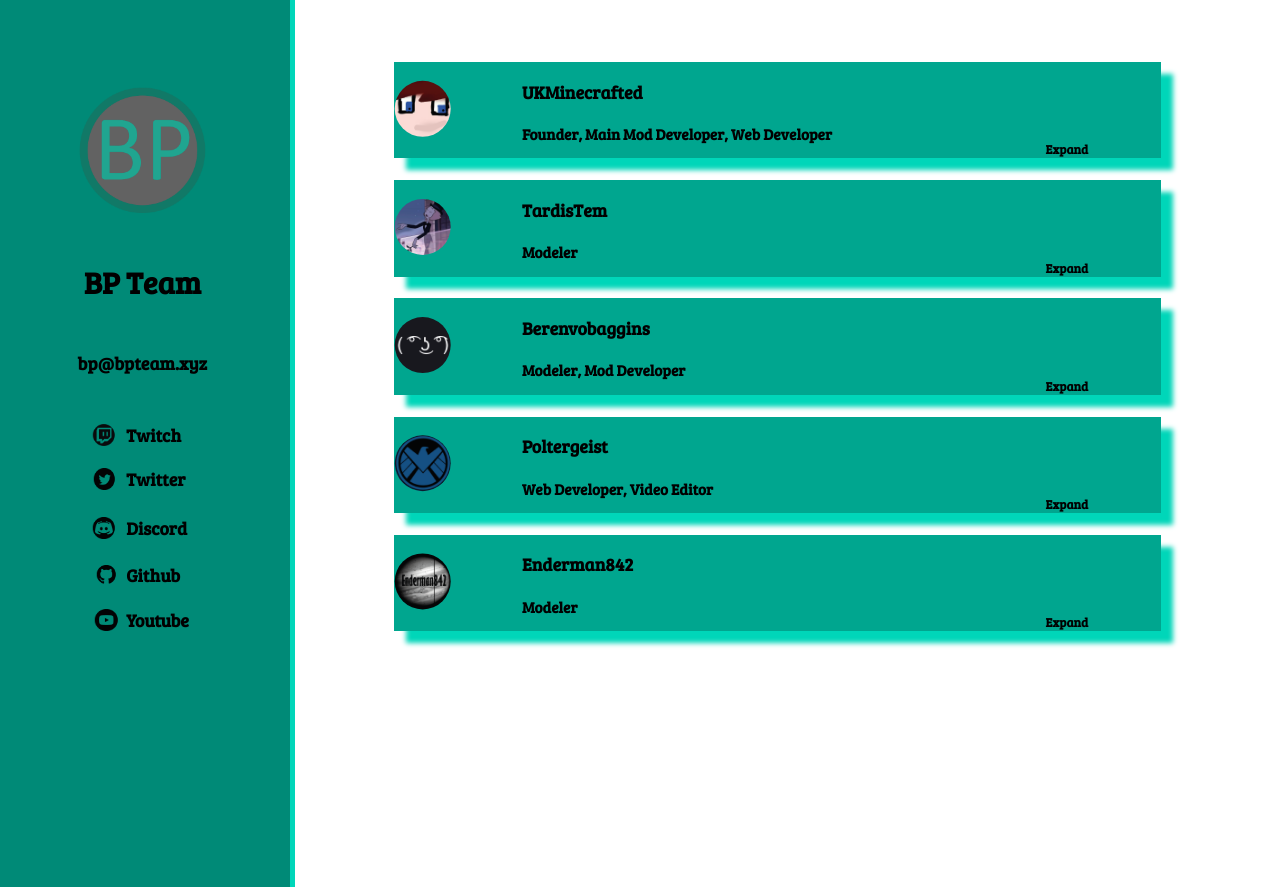
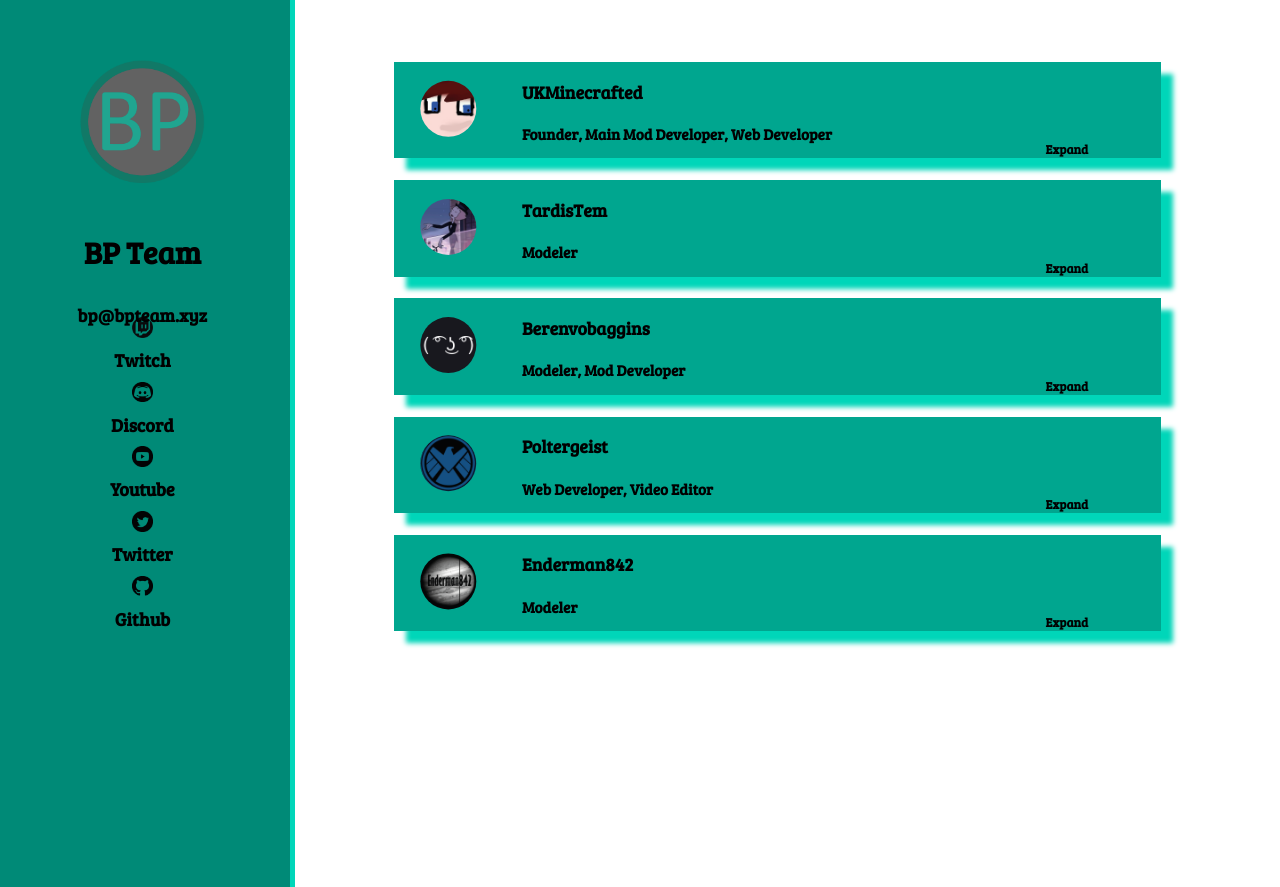
Before and after one commit to secret-projects-uk/secret, a PHP site: page /about.html in a window 1280 px wide. Run offline with PHP 8.4, Linux system fonts and the light colour scheme.

Commit message:
Finished about page

```diff
--- a/about.html
+++ b/about.html
@@ -21,7 +21,6 @@ function expandUk() {
             setTimeout( () => {document.getElementById("UkSocial").style.display= "none";}, 335 );
          } }
 
-
 function expandTem() {
 
 	    if (document.getElementById("Tem").style.marginTop < "5%" )
@@ -38,15 +37,31 @@ function expandTem() {
 
 function expandBeren() {
 
-	    if (document.getElementById("Beren").style.marginTop === "0%" )
-    { document.getElementById("Beren").style.marginTop = "20%"; }
-    else { document.getElementById("Beren").style.marginTop = "0%";} }
+	    if (document.getElementById("Beren").style.marginTop < "5%" )
+
+        {   document.getElementById("Beren").style.marginTop = "5%";
+            document.getElementById("BerenSocial").className = "SocialFadeIn";
+            document.getElementById("BerenSocial").style.display= "inline-block"; }
+
+
+    else {  document.getElementById("BerenSocial").className = "SocialFadeOut";
+            setTimeout(() => {document.getElementById("Beren").style.marginTop = "0%";}, 335 );
+            setTimeout( () => {document.getElementById("BerenSocial").style.display= "none";}, 335 );
+         } }
 
 function expandPolt() {
 
-    if (document.getElementById("Polt").style.marginTop === "0%" )
-    { document.getElementById("Polt").style.marginTop = "20%"; }
-    else { document.getElementById("Polt").style.marginTop = "0%";} }
+    if (document.getElementById("Polt").style.marginTop < "5%" )
+
+        {   document.getElementById("Polt").style.marginTop = "5%";
+            document.getElementById("PoltSocial").className = "SocialFadeIn";
+            document.getElementById("PoltSocial").style.display= "inline-block"; }
+
+
+    else {  document.getElementById("PoltSocial").className = "SocialFadeOut";
+            setTimeout(() => {document.getElementById("Polt").style.marginTop = "0%";}, 335 );
+            setTimeout( () => {document.getElementById("PoltSocial").style.display= "none";}, 335 );
+         } }
 
 function expandEnder() {
 
@@ -70,17 +85,31 @@ function expandEnder() {
 
             <a href="index.html#Header" ><img src="assets/bplogo.png" class="ALogo Center" ></a>
             <h1 class="AName Center" >BP Team</h1>
-            <h3 class="AEmail Center" >bp@bpteam.xyz</h3>
+            <a href="mailto:bp@bpteam.xyz" ><h3 class="AEmail Center" >bp@bpteam.xyz</h3></a>
 
-            <div id="ATwitch" class="flex-container Center" ><a href="https://twitch.tv/bp_team_" ><img class="ATwitchLogo" src="assets/circled_Twitchdark.png" ><h3 class="AText" > Twitch</h3></a></div>
+            <div class="flex-containers">
 
-            <div id="ATwitter" class="flex-container Center" ><a href="https://twitter.com/BP_Team_" ><img class="ATwitterLogo" src="assets/iconfinder_Circled_Twitter_svg_5279123dark.png" ><h3 class="AText">Twitter</h3></a></div>
+                <div id="SFirst">
+                 <a class="Center" href="https://twitch.tv/bp_team_" ><img class="SLogo" src="assets/circled_Twitchdark.png"> <h4 >Twitch</h4></a>
+                </div>
 
-            <div id="ADiscord" class="flex-container Center" ><a href="https://discord.gg/Zawfp6K" ><img class="ADicordLogo" src="assets/circled_Discorddark.png" ><h3 class="AText" >Discord</h3></a></div>
+                <div id="SMore">
+                 <a class="Center" href="https://discord.gg/Zawfp6K" ><img class="SLogo" src="assets/circled_Discorddark.png"> <h4 >Discord</h4></a>
+                </div>
 
-            <div id="AGithub" class="flex-container Center" ><a href="ttps://github.com/bpteammc" ><img class="AGithubLogo" src="assets/circled_Githubdark.png" ><h3 class="AText" >Github</h3></a></div>
+                <div id="SMore">
+                 <a class="Center" href="https://www.youtube.com/channel/UC4MeGgjN60Spcmz7G7Gf9pQ" ><img class="SLogo" src="assets/iconfinder_Circled_Youtube_svg_5279120dark.png"> <h4 >Youtube</h4></a>
+                </div>
 
-            <div id="AYoutube" class="flex-container Center" ><a href="https://www.youtube.com/channel/UC4MeGgjN60Spcmz7G7Gf9pQ" ><img class="AYoutubeLogo" src="assets/iconfinder_Circled_Youtube_svg_5279120dark.png" ><h3 class="AText" >Youtube</h3></a></div>
+                <div id="SMore">
+                 <a class="Center" href="https://www.twitter.com/BPTeam__" ><img class="SLogo" src="assets/iconfinder_Circled_Twitter_svg_5279123dark.png"> <h4 >Twitter</h4></a>
+                </div>
+
+                <div id="SMore">
+                 <a class="Center" href="https://github.com/bpteammc" ><img class="SLogo" src="assets/circled_Githubdark.png"> <h4 >Github</h4></a>
+                </div>
+
+            </div>
 
         </div>
 
@@ -98,6 +127,8 @@ function expandEnder() {
    <h4>Socials:</h4>
     <a href="https://twitter.com/UKMinecrafted" ><h5 class="SText">Twitter</h5></a>
     <a href="https://twitch.tv/UKMinecrafted" ><h5 class="SText">Twitch</h5></a>
+    <a href="https://github.com/ukminecrafted" ><h5 class="SText" >Github</h5></a>
+    <a https://youtube.com/c/onpurposegaming ><h5 class="SText">Youtube</h5></a>
 </div>
 <div id="Uk" >
    <h5 onclick="expandUk();" class="Expand" >Expand</h5>
@@ -118,6 +149,12 @@ function expandEnder() {
                 <div><img class="APic" src="assets/beren.png"></div>
                 <div><h3>Berenvobaggins</h3>
                     <h4>Modeler, Mod Developer</h4></div></div>
+                <div id="BerenSocial" ><h4>Socials:</h4>
+                        <a href="https://twitter.com/berenvonbaggins" ><h5 class="SText">Twitter</h5></a>
+                        <a href="https://twitch.tv/berenvonbaggings" ><h5 class="SText">Twitch</h5></a>
+                        <a href="https://github.com/berenvonbaggins" ><h5 class="SText">Github</h5></a>
+                        <a href="https://www.youtube.com/channel/UC2CYEzEqJygXwYpYD8bdwlA" ><h5 class="SText">Youtube</h5></a>
+                </div>
                 <div id="Beren" ><h5 onclick="expandBeren();" class="Expand" >Expand</h5></div>
             </div>
 
@@ -126,6 +163,13 @@ function expandEnder() {
                 <div><img class="APic" src="assets/polt.png"></div>
                 <div><h3>Poltergeist</h3>
                     <h4>Web Developer, Video Editor</h4></div></div>
+                <div id="PoltSocial" >
+                <h4>Socials:</h4>
+                    <a href="https://twitter.com/Poltergeistv2" ><h5 class="SText" >Twitter</h5></a>
+                    <a href="https://www.twitch.tv/poltergeist_v2" ><h5 class="SText" >Twitch</h5></a>
+                    <a href="https://github.com/TheDoctor6702" ><h5 class="SText" >Github</h5></a>
+                    <a href="https://www.youtube.com/channel/UCo-hESumncS3HuUNOgAO73g" ><h5 class="SText" >Youtube</h5></a>
+                </div>
                 <div id="Polt" ><h5 onclick="expandPolt();" class="Expand" >Expand</h5></div>
             </div>
 
--- a/style.css
+++ b/style.css
@@ -75,21 +75,25 @@ body {
         text-decoration: none;
     color: black;
 }
+#ASocials a:hover {
+    text-decoration: none;
+    color: white;
+}
 .ALogo {
 
     position: relative;
-    top: 10%;
-    width: 42.5%;
+    top: 7%;
+    width: 42%;
 }
 .AName {
     position:relative;
-    top: 13%;
+    top: 10%;
     font-size-adjust: auto;
     text-align: center;
 }
 .AEmail {
     position:relative;
-    top: 16%;
+    top: 11%;
     font-size-adjust: auto;
     text-align: center;
 }
@@ -98,78 +102,39 @@ body {
     display:flex;
     flex-direction: row;
 }
+.flex-containers {
+    display:flex;
+    flex-direction: column;
+    align-content: center;
+    text-align: center;
+
+}
 .AText {
     font-size-adjust: auto;
     text-align: center;
+    align-content: center;
 }
 .Center {
     left: 50%;
     transform: translateX(-50%);
 }
-/* Twitch */
-#ATwitch {
-    position:relative;
-    width: 11%;
-    top: 15%;
+.SLogo {
+    width: 7%;
+    margin-bottom: -5%;
+    align-content: center;
+}
+/* Social Links */
 
+#SFirst {
+
+    margin-top: 25%;
+    font-size: 120%;
 }
-.ATwitchLogo {
-    position: relative;
-    width: 40%;
-    left: -60%;
-    top: 50%;
+#SMore {
+    margin-top: -5%;
+    font-size: 120%;
 }
-/* Twitter */
-#ATwitter {
-    position: relative;
-    width: 11%;
-    top: 11%;
 
-}
-.ATwitterLogo {
-    position: relative;
-    width: 36%;
-    left: -55%;
-    top: 50%;
-}
-/* Discord */
-#ADiscord {
-    position: relative;
-    width: 11%;
-    top: 7.5%;
-
-}
-.ADicordLogo {
-    position: relative;
-    width: 36%;
-    left: -55%;
-    top: 50%;
-}
-/* Github */
-#AGithub {
-    position: relative;
-    width: 11%;
-    top: 4%;
-
-}
-.AGithubLogo {
-    position: relative;
-    width: 36%;
-    left: -55%;
-    top: 50%;
-}
-/* Youtube */
-#AYoutube {
-    position: relative;
-    width: 11%;
-
-}
-.AYoutubeLogo {
-    position:relative;
-    width: 36%;
-    left: -50%;
-    top: 50%;
-}
 /* Members */
 #AMembers {
     position: absolute;
@@ -185,6 +150,7 @@ body {
 .APic {
     width: 45%;
     clip-path: circle(28px at center);
+    margin-left: 20%;
     margin-top: 14%;
     margin-bottom: 36%;
 
```
